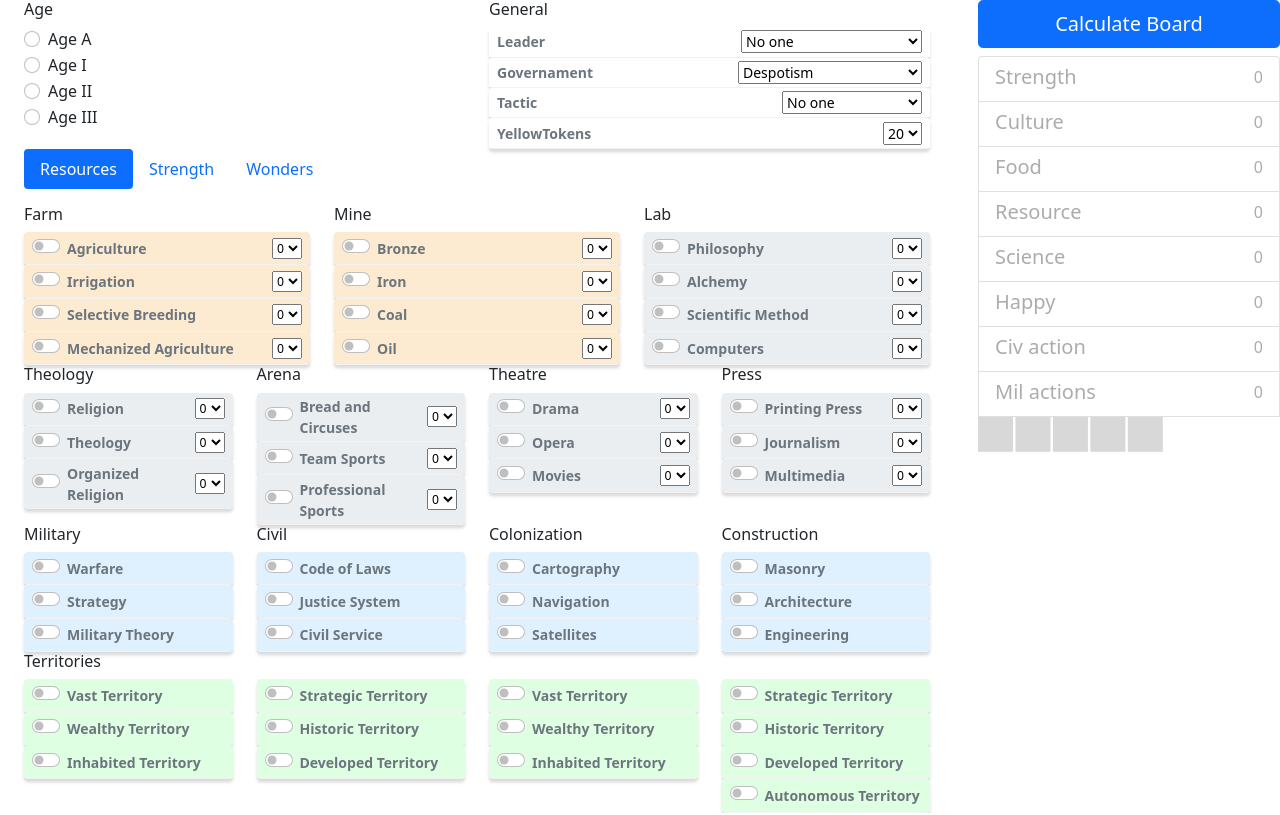
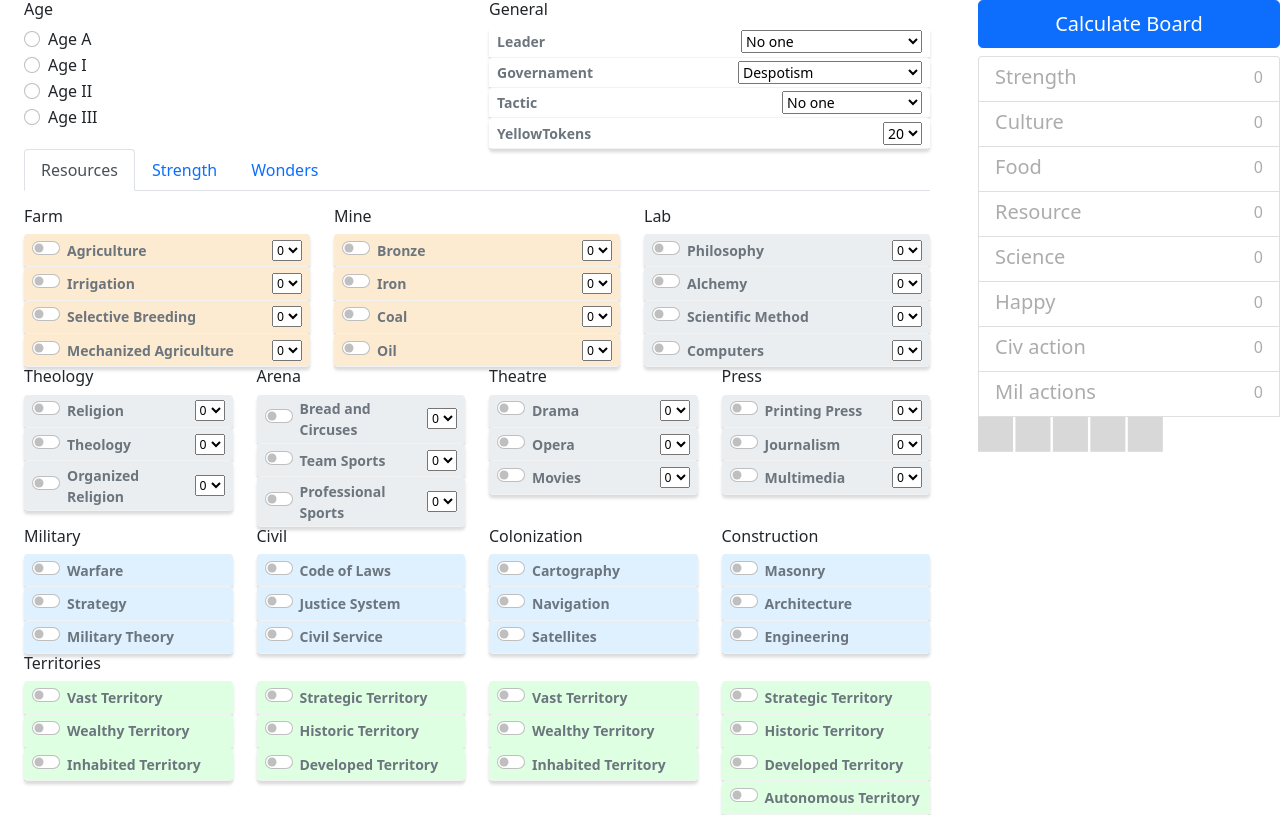
Before and after one commit to dragopi/TTA, a React (Create React App) app: page / in a window 1280 px wide. Built offline with nearby package versions, Linux system fonts and the light colour scheme.

Commit message:
Change pills to tabs

```diff
--- a/src/App.tsx
+++ b/src/App.tsx
@@ -57,7 +57,7 @@ function App() {
 
 
 
-<ul className="nav nav-pills mb-3" id="pills-tab" role="tablist">
+<ul className="nav nav-tabs mb-3" id="pills-tab" role="tablist">
   <li className="nav-item" role="presentation">
     <button className="nav-link active" id="pills-resources-tab" data-bs-toggle="pill" data-bs-target="#pills-resources" type="button" role="tab" aria-controls="pills-resources" aria-selected="true">Resources</button>
   </li>
```
